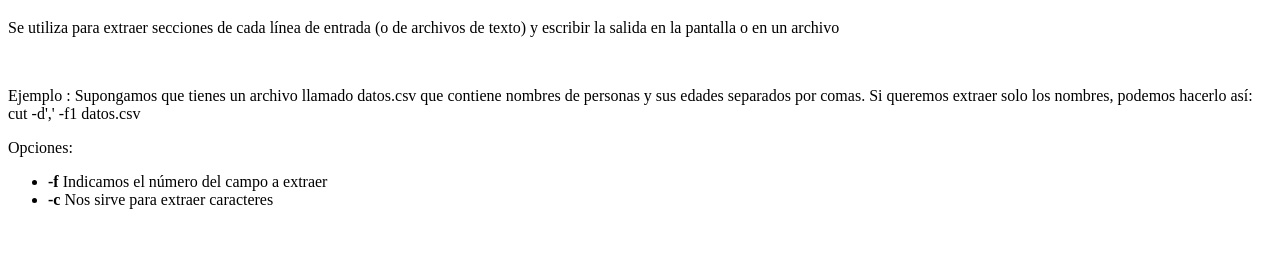
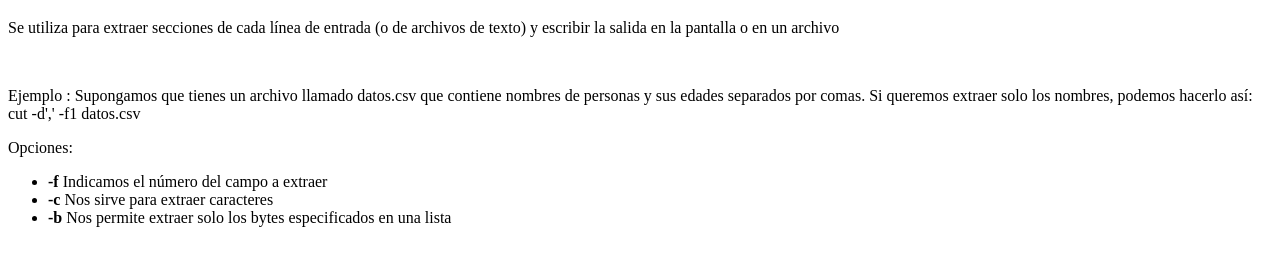
Before and after one commit to EduardMacesanu/EduardRepositorio, a plain HTML site: page CUT.html in a window 1280 px wide. Shown: the part 61-326 px from the top of the page. Drawn offline with Linux system fonts and the light colour scheme.

Commit message:
cambios ernesto

```diff
--- a/CUT.html
+++ b/CUT.html
@@ -19,6 +19,7 @@
     <ul>
         <li> <b>-f</b> Indicamos el número del campo a extraer</li>
         <li> <b>-c</b> Nos sirve para extraer caracteres</li>
+        <li> <b>-b</b> Nos permite extraer solo los bytes especificados en una lista</li> <!-- Añadido por Ernesto Velasco-->
     </ul>
 </body>
 </html>
```
